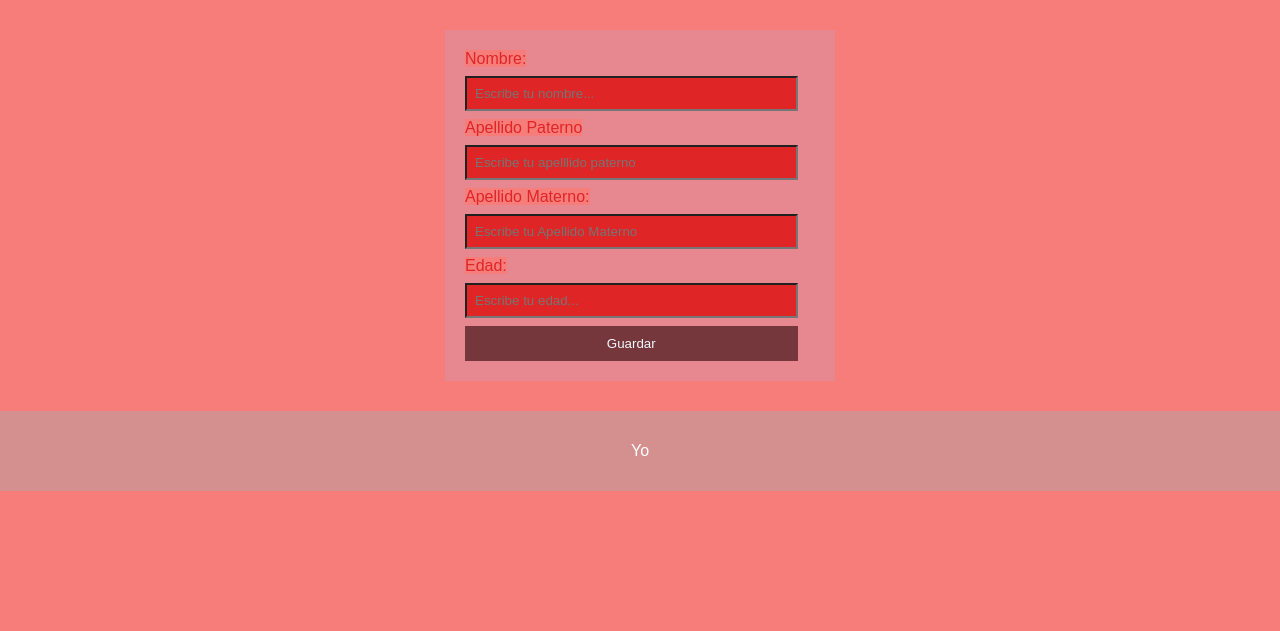
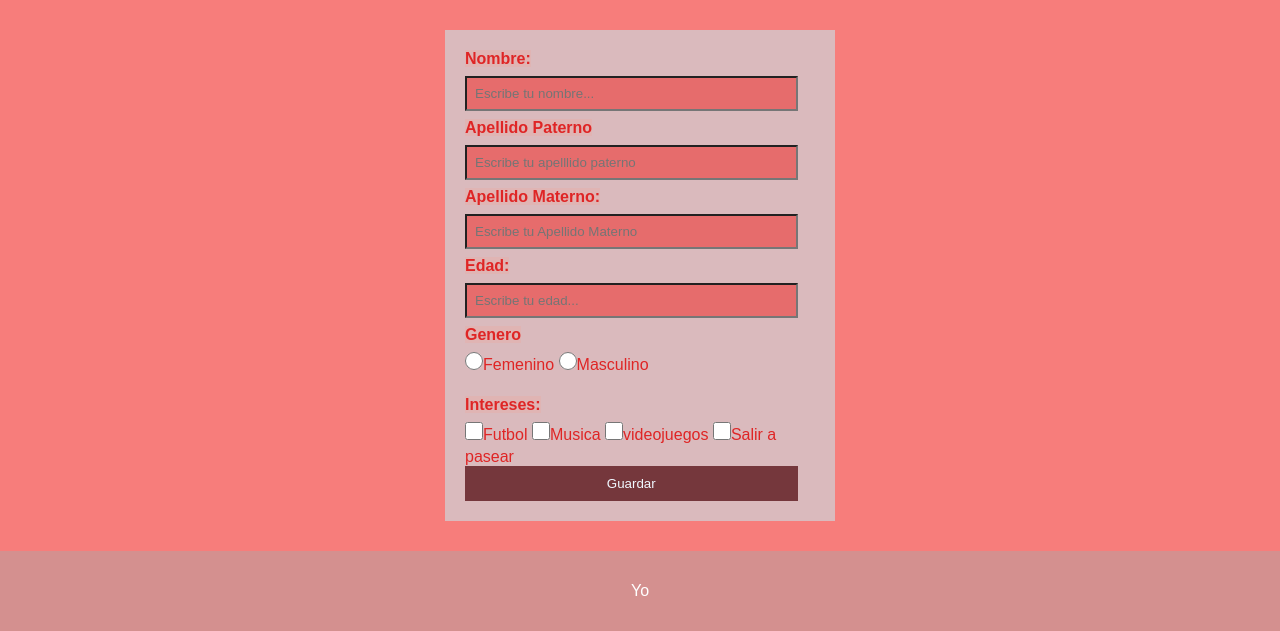
Before and after one commit to Karla-Dan/KDLC2, a Django app: page /registro in a window 1280 px wide. Shown: the part 210-841 px from the top of the page. Before the commit the page ends 701 px from the top, so only its background shows below. Run offline with Django 5.2, Linux system fonts and the light colour scheme.

Commit message:
Se modifico el registro y se agregaron nuevos apartados ademas de acomodar el diseño y la distribución

```diff
--- a/Lazo/static/Lazo/estilos.css
+++ b/Lazo/static/Lazo/estilos.css
@@ -64,7 +64,7 @@ footer {
     padding: 15px;
 }
 form{
-    background-color: #e78890;
+    background-color: #dababd;
     width: 350px;
     margin: 30px auto;
     padding: 20px;
@@ -75,7 +75,7 @@ input, select, textarea{
     padding: 8px;
     margin: 8px 0;
     box-sizing: border-box;
-    background-color: #df2525;
+    background-color: #e66c6c;
 }
 button{
     background-color: #75373c;
@@ -85,7 +85,15 @@ button{
     width: 95%;
     cursor: pointer;
 }
-label{
-    background-color: #f77d7b;
+input[type="checkbox"],
+input[type="radio"]{
+    accent-color: #521f1f;
+    width: 18px;
+    height: 18px;
+    cursor: pointer;
 
 }
+label{
+    background-color: #e0b4b3;
+    font-weight: bold;
+}
--- a/Lazo/templates/Lazo/formregistro.html
+++ b/Lazo/templates/Lazo/formregistro.html
@@ -34,6 +34,14 @@
     <input type="text" name="apellidom" placeholder="Escribe tu Apellido Materno">
     <label>Edad:</label>
     <input type="number" name="edad" min="14" max="25" placeholder="Escribe tu edad..." required>
+    <label>Genero</label><br>
+    <input type="radio" name="genero" value="Femenino">Femenino
+    <input type="radio" name="genero" value="Masculino">Masculino<br><br>
+    <label>Intereses:</label><br>
+    <input type="checkbox" name="intereses" value="Futbol">Futbol
+    <input type="checkbox" name="intereses" value="Musica">Musica
+    <input type="checkbox" name="intereses" value="Videojuegos">videojuegos
+    <input type="checkbox" name="intereses" value="Salir a pasear">Salir a pasear
     <button type="submit">Guardar</button>
 </form>
     <!-- PIE DE PÁGINA -->
```
